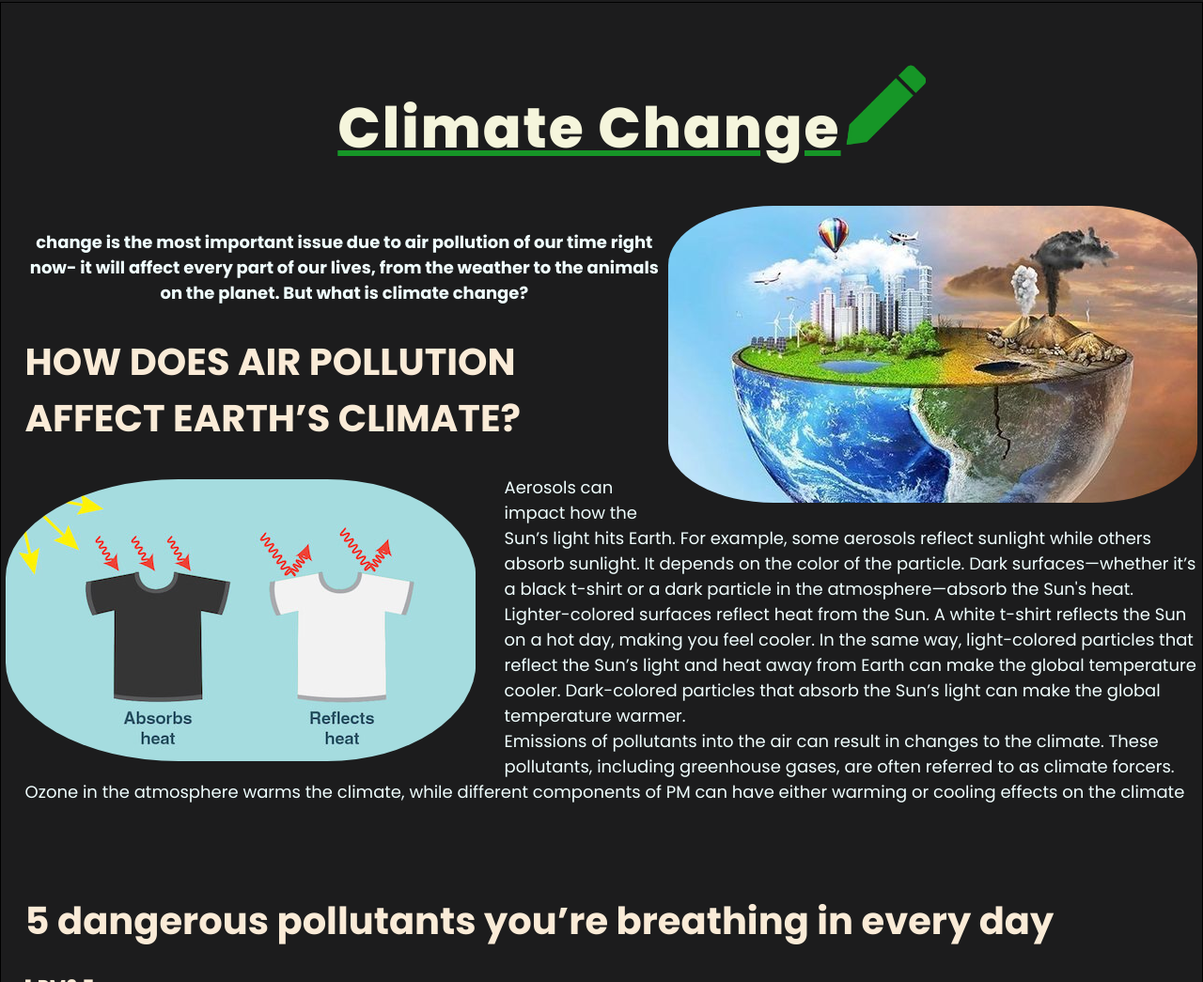
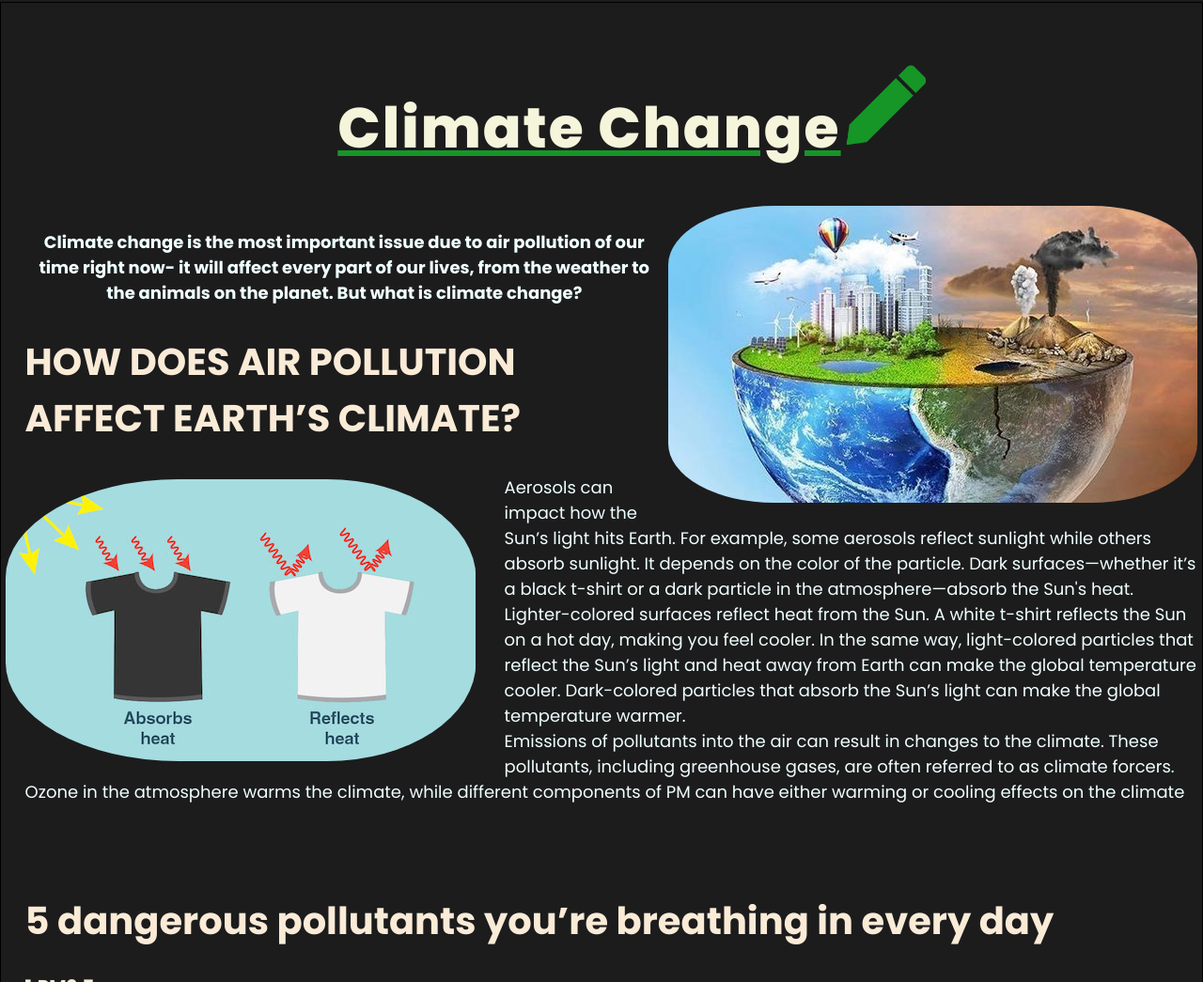
Before and after one commit to Pranavgitdeveloper/Air_Pollution.info, a plain HTML site: page index.html in a window 1280 px wide. Shown: the part 2809-3854 px from the top of the page at 94% size. Drawn offline with Linux system fonts and the light colour scheme.

Commit message:
Update index.html

```diff
--- a/index.html
+++ b/index.html
@@ -68,7 +68,7 @@
     <section  id="page1" class="climate">
         <h1 class="under" style="padding-left: 5%; text-align: center; padding-bottom: 3%; text-decoration: underline #169627; letter-spacing: 2px;" >Climate Change<img src="./pen-svgrepo-com (1).png" alt="" style="height: 90px; width: 90px; "></h1>
         <img src="climate3.jpg" style="float:right; border-radius: 20%; margin: 5px;" alt="">
-        <p style="display: block; padding-left: 2%; text-align: center;"><strong>change is the most important issue due to air pollution of our time right now- it will affect every part of our lives,
+        <p style="display: block; padding-left: 2%; text-align: center;"><strong>Climate change is the most important issue due to air pollution of our time right now- it will affect every part of our lives,
              from the weather to the animals on the planet. But what is climate change?</strong></p>
         <h2 style="padding-left: 2%;">How does air pollution affect Earth’s climate?</h2>
         <img src="shirt.jpg" style="float:left; border-radius: 35%; margin: 5px; padding-right: 2%;" alt="">
```
